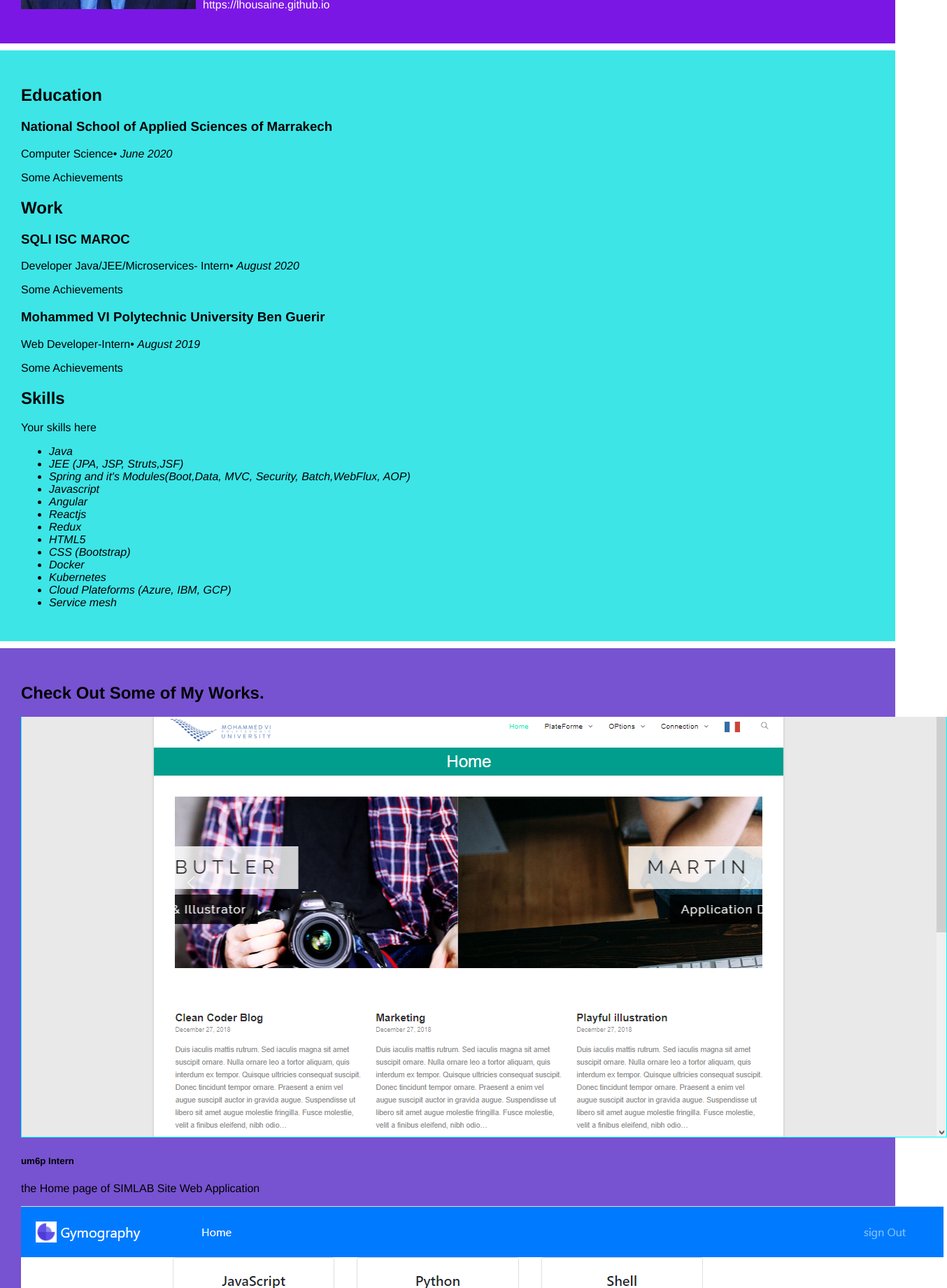
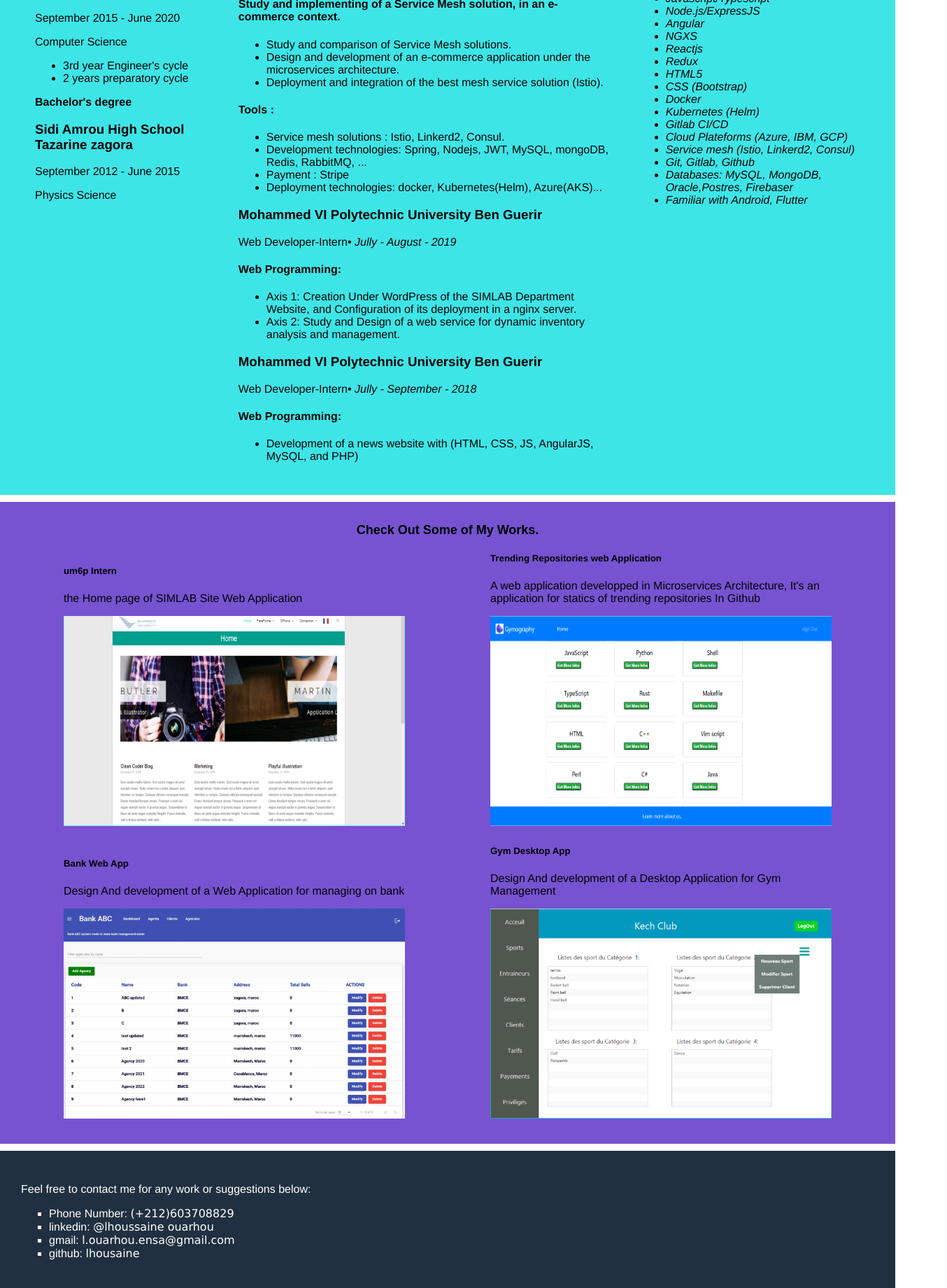
Before and after one commit to lhousaine/my_portfolio, a React (Create React App) app: page / in a window 1280 px wide. Shown: the part 580-2420 px from the top of the page at 70% size, 1354 px wide, since content can reach past the window. Built offline with nearby package versions, Linux system fonts and the light colour scheme.

Commit message:
configure components style css

```diff
--- a/src/App.js
+++ b/src/App.js
@@ -10,16 +10,17 @@
 import resumeData from './resumeData';
 
 class App extends Component {
+  componentDidMount(){
+    document.title = "Portfolio OUARHOU lhoussaine"
+  }
   render() {
     return (
       <div className="App">
         <Header resumeData={resumeData} />
-        <Presentation resumeData={resumeData} />
         <About resumeData={resumeData} />
         <Resume resumeData={resumeData} />
         <Portfolio resumeData={resumeData} />
         <ContactMe resumeData={resumeData} />
-        <Footer resumeData={resumeData} />
       </div>
     );
   }
--- a/src/components/About.js
+++ b/src/components/About.js
@@ -6,7 +6,7 @@
         return (
             <section id="about" className="about">
                     <div>
-                        <img className="profile-pic" src="imgs/profile.jpg" alt="My Profile Images" />
+                        <img className="profile-pic" src={process.env.PUBLIC_URL+'/imgs/profile.jpg'} alt="My Profile Images" />
                     </div>
                     <div className="main-col">
                         <h2>About Me</h2>
--- a/src/components/ContactMe.js
+++ b/src/components/ContactMe.js
@@ -8,27 +8,27 @@
                 <div className="row">
                     <div>
                         <p className="lead">
-                            Feel free to contact me for any work or suggestions below
+                            Feel free to contact me for any work or suggestions below:
                         </p>
                     </div>
                 </div>
-                <div className="row">
+                <div>
                     <aside>
-                        <div>
+                        <ul className="contacts">
                             {
                                 resumeData.contacts && resumeData.contacts.map(item => {
                                     return (
                                         <li key={item.name}>
                                             <span>{item.name}: </span>
-                                                <a href={item.url} target="">
-                                                    <span>{  item.userId }</span>
+                                            <a className="contact" href={item.url} target="">
+                                                <span>{item.userId}</span>
                                             </a>
                                         </li>
                                     )
                                 }
                                 )
                             }
-                        </div>
+                        </ul>
                     </aside>
                 </div>
             </section>
--- a/src/components/Portfolio.js
+++ b/src/components/Portfolio.js
@@ -6,31 +6,25 @@
         return (
             <section id="portfolio" className="portfolio">
                 <div className="row">
-                    <div className="twelve columns collapsed">
-                        <h1>Check Out Some of My Works.</h1>
-                        <div id="portfolio-wrapper" className="bgrid-quarters s-bgrid-thirds cf" alt="">
+                    <div className="title">Check Out Some of My Works.</div>
+                    <div className="portfolio_works">
                         {
                             resumeData.portfolio && resumeData.portfolio.map((item) => {
                                 return (
-                                        <div className="columns portfolio-item">
-                                            <div className="item-wrap">
-                                                <div>
-                                                    <img src={`${item.imgurl}`} className="item-img" />
+                                    <div className="portfolio-work">
                                         <div className="overlay">
                                             <div className="portfolio-item-meta">
                                                 <h5>{item.name}</h5>
                                                 <p>{item.description}</p>
                                             </div>
                                         </div>
-                                                </div>
-                                            </div>
+                                        <img src={process.env.PUBLIC_URL + item.imgurl} className="work_img" />
                                     </div>
                                 )
                             })
                         }
                     </div>
                 </div>
-                </div>
             </section>
         );
     }
--- a/src/components/Resume.js
+++ b/src/components/Resume.js
@@ -4,7 +4,7 @@
         let resumeData = this.props.resumeData;
         return (
             <section id="resume" className="resume">
-                <div className="row education">
+                <div className="education">
                     <div className="three columns header-col">
                         <h1><span>Education</span></h1>
                     </div>
@@ -14,13 +14,21 @@
                                 return (
                                     <div className="row item">
                                         <div className="twelve columns">
+                                            <p><b>{item.degree}</b></p>
                                             <h3>{item.UniversityName}</h3>
+                                            <p className="date">{item.DateOfIntegrating} - {item.DateOfGraduating}</p>
                                             <p className="info">
                                                 {item.specialization}
-                                                <span>&bull;</span> <em className="date">{item.MonthOfPassing} {item.YearOfPassing}</em></p>
-                                            <p>
-                                                {item.Achievements}
                                             </p>
+                                            <ul>
+                                                {
+                                            item.Achievements && item.Achievements.map((item) => {
+                                                return (
+                                                    <li>{item}</li>
+                                                )
+                                            })
+                                            }
+                                            </ul>
                                         </div>
                                     </div>
                                 )
@@ -28,9 +36,9 @@
                         }
                     </div>
                 </div>
-                <div className="row work">
+                <div className="works">
                     <div className="three columns header-col">
-                        <h1><span>Work</span></h1>
+                        <h1><span>Work and Experinces</span></h1>
                     </div>
                     <div className="nine columns main-col">
                         {
@@ -41,9 +49,28 @@
                                             <h3>{item.CompanyName}</h3>
                                             <p className="info">
                                                 {item.specialization}
-                                                <span>&bull;</span> <em className="date">{item.MonthOfLeaving} {item.YearOfLeaving}</em></p>
+                                                <span>&bull;</span> <em className="date">{item.MonthOfLeaving} - {item.YearOfLeaving}</em></p>
                                             <p>
-                                                {item.Achievements}
+                                                <h4>{item.theme}</h4>
+                                                <ul className="achievements">
+                                                    {
+                                                        item.Achievements && item.Achievements.map((item) => {
+                                                            return (
+                                                                <li>{item}</li>
+                                                            )
+                                                        })
+                                                    }
+                                                </ul>
+                                                {item.Tools?<h4>Tools :</h4>:""}
+                                                <ul className="tools">
+                                                    {
+                                                        item.Tools && item.Tools.map((item) => {
+                                                            return (
+                                                                <li>{item}</li>
+                                                            )
+                                                        })
+                                                    }
+                                                </ul>
                                             </p>
                                         </div>
                                     </div>
@@ -52,14 +79,11 @@
                         }
                     </div>
                 </div>
-                <div className="row skill">
+                <div className="skills">
                     <div className="three columns header-col">
                         <h1><span>Skills</span></h1>
                     </div>
                     <div className="nine columns main-col">
-                        <p>
-                            {resumeData.skillsDescription}
-                        </p>
                         <div className="bars">
                             <ul className="skills">
                                 {
--- a/src/index.css
+++ b/src/index.css
@@ -34,6 +34,14 @@
   justify-content: space-between;
 }
 
+.title{
+  text-align: center;
+  text-decoration: solid;
+  font-family: Arial, Helvetica, sans-serif;
+  font-style: inherit;
+  font-size: large;
+  font-weight: bold;
+}
 /* Presentation */
 
 .presentation{
@@ -59,16 +67,49 @@
 .resume{
   background-color: #3DE5E7;
   color: #010101;
+  display: flex;
+  flex-direction: row;
+  justify-content: space-between;
+}
+.resume div{
+  margin: 0 5px;
 }
 /* Portfolio*/
 .portfolio{
   background-color: #7753D1;
 }
 
+.portfolio-work{
+  width:40%;
+  height: 400px;
+  display: inline-block;
+  margin: 0 5% ;
+}
+
+.work_img{
+  width: 100%;
+  height: 300px;
+}
+
 /*Contact Me*/
 .contactMe{
-  background-color: #F34E0C;
+  background-color: #203040;
   color: white;
+}
+.contacts{
+  list-style-type:square;
+
+}
+.contact{
+  text-decoration: solid;
+  text-decoration-line: none;
+  color: #ffffff;
+  font-size: medium;
+  font-family: Verdana, Geneva, Tahoma, sans-serif;
+  font-style: inherit;
+}
+.contact:hover{
+  color: #f1951c;
 }
 /* Footer */
 .footer{
--- a/src/resumeData.js
+++ b/src/resumeData.js
@@ -3,6 +3,10 @@
     "name": "OUARHOU Lhoussaine",
     "role": "Full Satck Developer",
     "contacts":[
+        {
+            "name":"Phone Number",
+            "userId":"(+212)603708829"
+        },
         {
             "name":"linkedin",
             "url":"https://www.linkedin.com/in/lhoussaine-ouarhou/",
@@ -20,7 +24,7 @@
         }
     ],
     "skypeid": "lhoussaine ouarhou",
-    "roleDescription": "I am interested in full-stack development & Microservices Architectures and everything in its orbit.I like to learn and create web applications in various parts of software development and like to learn about new technologies",
+    "roleDescription": "",
     "socialLinks": [
         {
             "name": "linkedin",
@@ -33,50 +37,92 @@
             "className": "fa fa-github"
         }
     ],
-    "aboutme": "I am an engineer in computer science, graduated from the National School of Applied Sciences of Marrakech. I am a self taught Full Stack Web Developer. I believe that to be successful in life, one needs to be obsessive with their dreams and keep working towards them.",
+    "aboutme": "I am a computer sciences engineer , graduated from the National School of Applied Sciences of Marrakech. I am interested in full-stack development & Microservices Architectures and everything in its orbit.I like to learn and create web applications in various parts of software development and like to learn about new technologies.",
     "address": "DR AIT ALLA TAZARINE ZAGORA, MAROC",
     "website": "https://lhousaine.github.io",
     "education": [
         {
+            "degree":"Computer Sciences Engineer",
             "UniversityName": "National School of Applied Sciences of Marrakech",
             "specialization": "Computer Science",
-            "MonthOfPassing": "June",
-            "YearOfPassing": "2020",
-            "Achievements": "Some Achievements"
+            "DateOfIntegrating": "September 2015",
+            "DateOfGraduating": "June 2020",
+            "Achievements": [
+                "3rd year Engineer's cycle",
+                "2 years preparatory cycle"
+            ]
         },
+        {
+            "degree":"Bachelor's degree",
+            "UniversityName": "Sidi Amrou High School Tazarine zagora",
+            "specialization": "Physics Science ",
+            "DateOfIntegrating": "September 2012",
+            "DateOfGraduating": "June 2015"
+        }
     ],
     "work": [
         {
             "CompanyName": "SQLI ISC MAROC",
             "specialization": "Developer Java/JEE/Microservices- Intern",
-            "MonthOfLeaving": "August",
+            "MonthOfLeaving": "March - August",
             "YearOfLeaving": "2020",
-            "Achievements": "Some Achievements"
+            "theme":"Study and implementing of a Service Mesh solution, in an e-commerce context.",
+            "Achievements": [
+              "Study and comparison of Service Mesh solutions.",
+              "Design and development of an e-commerce application under the microservices architecture.",
+              "Deployment and integration of the best mesh service solution (Istio). "
+            ],
+            "Tools": [
+              "Service mesh solutions : Istio, Linkerd2, Consul." ,
+              "Development technologies: Spring, Nodejs, JWT, MySQL, mongoDB, Redis, RabbitMQ, ... ",
+              "Payment : Stripe",
+              "Deployment technologies: docker, Kubernetes(Helm), Azure(AKS)..."
+            ]
         },
         {
             "CompanyName": "Mohammed VI Polytechnic University Ben Guerir",
             "specialization": "Web Developer-Intern",
-            "MonthOfLeaving": "August",
+            "MonthOfLeaving": "Jully - August",
             "YearOfLeaving": "2019",
-            "Achievements": "Some Achievements"
+            "theme":"Web Programming:",
+            "Achievements": [
+              "Axis 1: Creation Under WordPress of the SIMLAB Department Website, and Configuration of its deployment in a nginx server.",
+              "Axis 2: Study and Design of a web service for dynamic inventory analysis and management."
+            ]
+        },
+        {
+            "CompanyName": "Mohammed VI Polytechnic University Ben Guerir",
+            "specialization": "Web Developer-Intern",
+            "MonthOfLeaving": "Jully - September",
+            "YearOfLeaving": "2018",
+            "theme":"Web Programming:",
+            "Achievements": [
+              "Development of a news website with (HTML, CSS, JS, AngularJS, MySQL, and PHP)"
+            ]
         }
     ],
-    "skillsDescription": "Your skills here",
+    "skillsDescription": "my professional skills",
     "skills": [
         {
             "skillname": "Java"
         },
         {
-            "skillname": "JEE (JPA, JSP, Struts,JSF)"
+            "skillname": "JEE (JPA, JSP, Hibernate, Struts,JSF)"
         },
         {
-            "skillname": "Spring and it's Modules(Boot,Data, MVC, Security, Batch,WebFlux, AOP)"
+            "skillname": "Spring and it's Modules(Boot,Data, MVC, Security, Batch, WebFlux, AOP)"
         },
         {
-            "skillname": "Javascript"
+            "skillname": "Javascript/Typescript"
+        },
+        {
+            "skillname": "Node.js/ExpressJS"
         },
         {
             "skillname": "Angular"
+        },
+        {
+            "skillname": "NGXS"
         },
         {
             "skillname": "Reactjs"
@@ -94,35 +140,47 @@
             "skillname": "Docker"
         },
         {
-            "skillname": "Kubernetes"
+            "skillname": "Kubernetes (Helm)"
+        },
+        {
+            "skillname": "Gitlab CI/CD"
         },
         {
             "skillname": "Cloud Plateforms (Azure, IBM, GCP)"
         },
         {
-            "skillname": "Service mesh"
+            "skillname": "Service mesh (Istio, Linkerd2, Consul)"
+        },
+        {
+            "skillname": "Git, Gitlab, Github"
+        },
+        {
+            "skillname": "Databases: MySQL, MongoDB, Oracle,Postres, Firebaser"
+        },
+        {
+            "skillname": "Familiar with Android, Flutter"
         }
     ],
     "portfolio": [
         {
             "name": "um6p Intern",
             "description": "the Home page of SIMLAB Site Web Application ",
-            "imgurl": "imgs/AccueilSiteWebSimlab.png"
+            "imgurl": "/imgs/AccueilSiteWebSimlab.png"
         },
         {
             "name": "Trending Repositories web Application",
             "description": "A web application developped in Microservices Architecture, It's an application for statics of trending repositories In Github",
-            "imgurl": "imgs/trendingRepositoriesApp.png"
+            "imgurl": "/imgs/trendingRepositoriesApp.png"
+        },
+        {
+            "name": "Bank Web App",
+            "description": "Design And development of a Web Application for managing on bank",
+            "imgurl": "/imgs/bankApp.png"
         },
         {
             "name": "Gym Desktop App",
             "description": "Design And development of a Desktop Application for Gym Management ",
-            "imgurl": "imgs/gymDesktopApp.PNG"
-        },
-        {
-            "name": "Bank Web App",
-            "description": "Design And development of a Web Application for managing on bank",
-            "imgurl": "imgs/bankApp.png"
+            "imgurl": "/imgs/gymDesktopApp.png"
         }
     ]
 }
```
Lines whose indentation alone changed are shown as unchanged.
